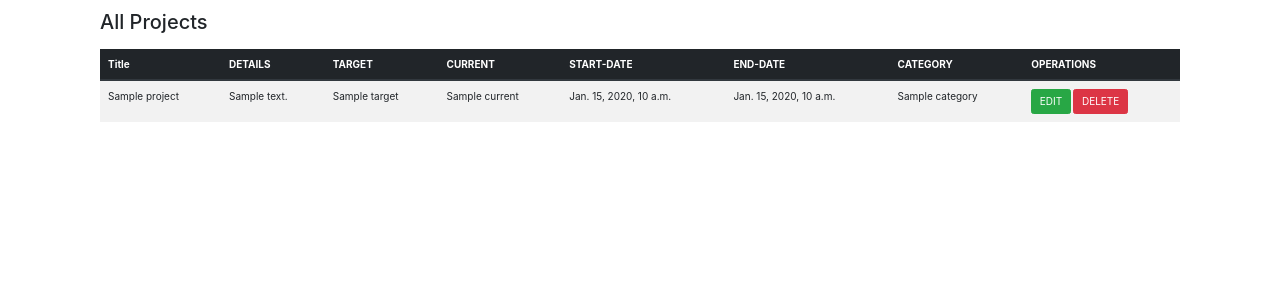
After one commit to MNaguib2611/crowd_funding, a Django app: template users/templates/users/user_projects.html in a window 1280 px wide. The commit adds this page. Shown: the top 300 px of the page. Run offline with Django 3.2, Linux system fonts and the light colour scheme; the template is opened without the code that fills it: most values are stand-ins (such as "Sample title", 1, 10 or a date in 2020); some libraries are stand-ins or nearby versions.

Commit message:
user can view his projects

```diff
--- a/users/templates/users/user_profile.html
+++ b/users/templates/users/user_profile.html
@@ -109,7 +109,7 @@
             <div class="col-3">
                 <div class="card operationCard">
                     <ul class="list-group list-group-flush">
-                        <li class="list-group-item operationCardItem"><a href="#">view projects</a></li>
+                        <li class="list-group-item operationCardItem"><a href="{% url 'user_projects_url' user.id %}">view projects</a></li>
                         <li class="list-group-item operationCardItem"><a href="{% url 'user_donations_url' user.id %}">view donations</a></li>
                         <li class="list-group-item deleteBtn" data-toggle="modal" data-target="#deleteAccount">delete account</li>
                     </ul>
--- /dev/null
+++ b/users/templates/users/user_projects.html
@@ -0,0 +1,50 @@
+{% extends 'base.html' %}
+
+{% block container %}
+    <div class="container">
+        <div class="row mt-3">
+            <div class="col-xs-12">
+                <h2>All Projects</h2>
+            </div>
+        </div>
+        <div class="row mt-3">
+            <div class="col-12">
+                <table class="table table-striped">
+                    <thead class="thead-dark">
+                        <tr>
+                            <th scope="col">Title</th>
+                            <th scope="col">DETAILS</th>
+                            <th scope="col">TARGET</th>
+                            <th scope="col">CURRENT</th>
+                            <th scope="col">START-DATE</th>
+                            <th scope="col">END-DATE</th>
+                            <th scope="col">CATEGORY</th>
+                            <th scope="col">OPERATIONS</th>
+                        </tr>
+                    </thead>
+                    <tbody>
+                        {% for project in projects %}
+                            <tr>
+                                <td>{{ project.title }}</td>
+                                <td>{{ project.details }}</td>
+                                <td>{{ project.target }}</td>
+                                <td>{{ project.current }}</td>
+                                <td>{{ project.start_date }}</td>
+                                <td>{{ project.end_date }}</td>
+                                {% for category in categories %}
+                                    {% if category.id == project.category_id %}
+                                        <td>{{ category.name }}</td>
+                                    {% endif %}
+                                {% endfor %}
+                                <td>
+                                    <a href="" class="btn btn-success">EDIT</a>
+                                    <a href="" class="btn btn-danger">DELETE</a>
+                                </td>
+                            </tr>
+                        {% endfor %}
+                    </tbody>
+                </table>
+            </div>
+        </div>
+    </div>
+{% endblock %}
--- a/users/urls.py
+++ b/users/urls.py
@@ -1,6 +1,6 @@
 from django.urls import path
 # from .views import view_user_profile, edit_name
-from users.views import view_user_profile, edit_name, edit_birthdate, edit_country, edit_password, edit_phone, edit_fb_page, edit_photo, delete_account, user_donations
+from users.views import view_user_profile, edit_name, edit_birthdate, edit_country, edit_password, edit_phone, edit_fb_page, edit_photo, delete_account, user_donations,user_projects
 
 from users.views import home,donate, report_comment,report_project, search
 
@@ -15,6 +15,7 @@ urlpatterns = [
     path('edit_fb_page/<int:id>', edit_fb_page, name="edit_fb_page_url"),
     path('delete_account/<int:id>', delete_account, name="delete_account_url"),
     path('donations/<int:id>', user_donations, name="user_donations_url"),
+    path('projects/<int:id>', user_projects, name="user_projects_url"),
     path('home', home,name="home"),
     path('donate', donate,name="donate"),
     path('report_comment/<int:project_id>/<int:comment_id>', report_comment,name="report_comment"),
```
Also changed, not shown: users/views.py (+7 -0 lines).
